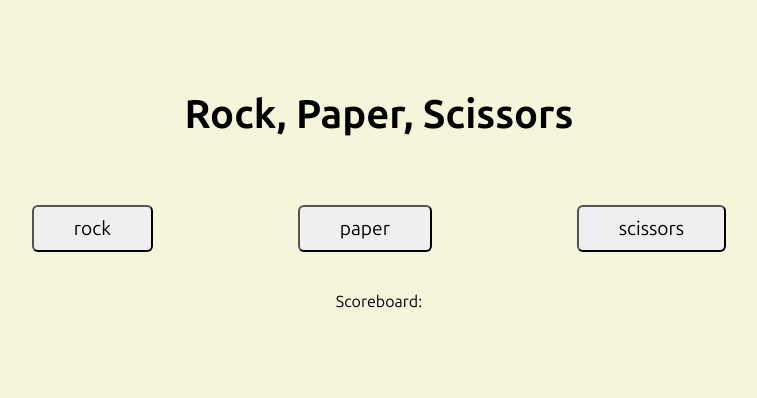
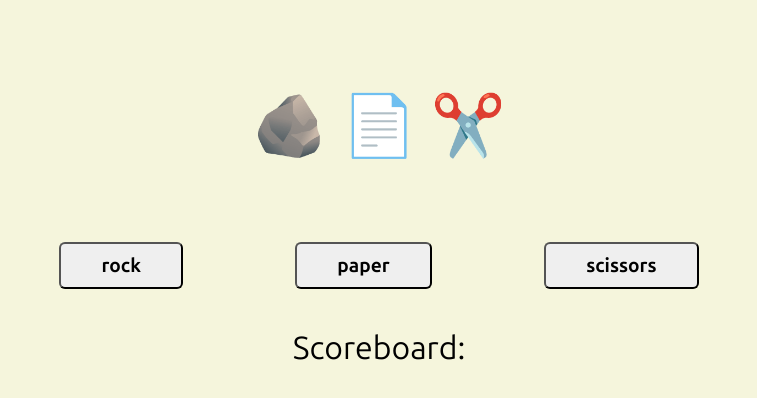
Before and after one commit to rafa-net/rock-paper-scissors-v1, a plain HTML site: page index.html in a window 1280 px wide. Shown: the whole page, without its empty margins (261-1018 px from the left). Drawn offline with Linux system fonts and the light colour scheme.

Commit message:
Last Changes

```diff
--- a/index.html
+++ b/index.html
@@ -4,10 +4,10 @@
     <meta charset="UTF-8">
     <meta name="viewport" content="width=device-width, initial-scale=1.0">
     <link rel="stylesheet" href="styles.css">
-    <title>Rock, Paper, Scissors</span></title>
+    <title>Rock, Paper, Scissors</title>
 </head>
 <body>
-    <h1 class="pageTitle">Rock, Paper, Scissors</h1>
+    <h1 class="pageTitle">🪨 📄 ✂️</h1>
     <div id="flexContainer">
       <button id="rockButton">rock</button>
       <button id="paperButton">paper</button>
--- a/styles.css
+++ b/styles.css
@@ -10,7 +10,7 @@ body {
 
 .pageTitle {
   text-align: center;
-  font-size: 40px;
+  font-size: 60px;
   padding-top: 10px;
   margin-top: 80px;
 }
@@ -20,13 +20,14 @@ body {
   align-items:center;
   justify-content: space-evenly;
   padding: 40px 100px;
-  margin: auto 40px;
+  margin: auto 100px;
 }
 
 #rockButton,
 #paperButton,
 #scissorsButton {
   font-size: 1.2em;
+  font-weight: bold;
   padding: 10px 40px;
   border-radius: 6px;
 }
@@ -37,6 +38,7 @@ body {
   font-size: 24px;
   font-weight: 400;
   font-style: normal;
+  margin: 0;
 }
 
 #scoreBoardContainer {
@@ -45,3 +47,8 @@ body {
   justify-content: center;
   align-items: center;
 }
+
+#scoreBoardTitle {
+  font-size: 2em;
+  padding-bottom: 10px;
+}
```
